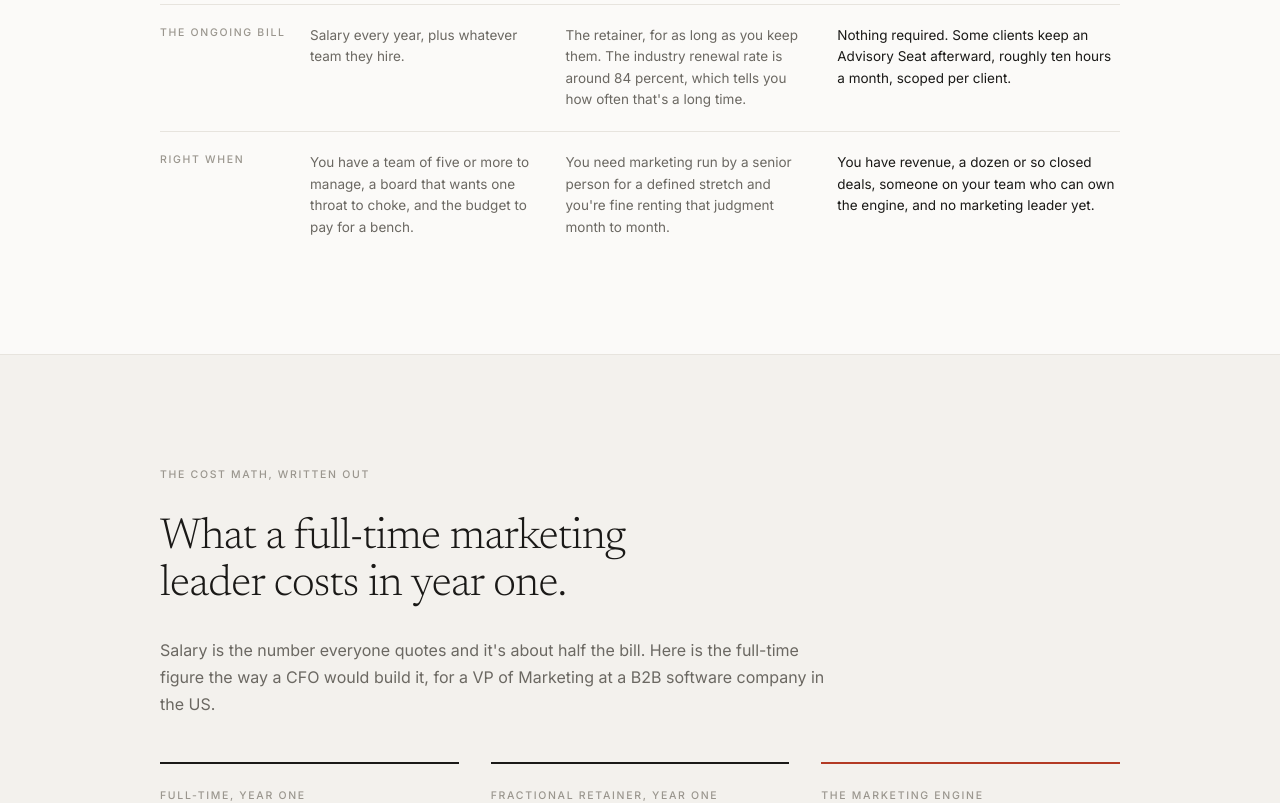
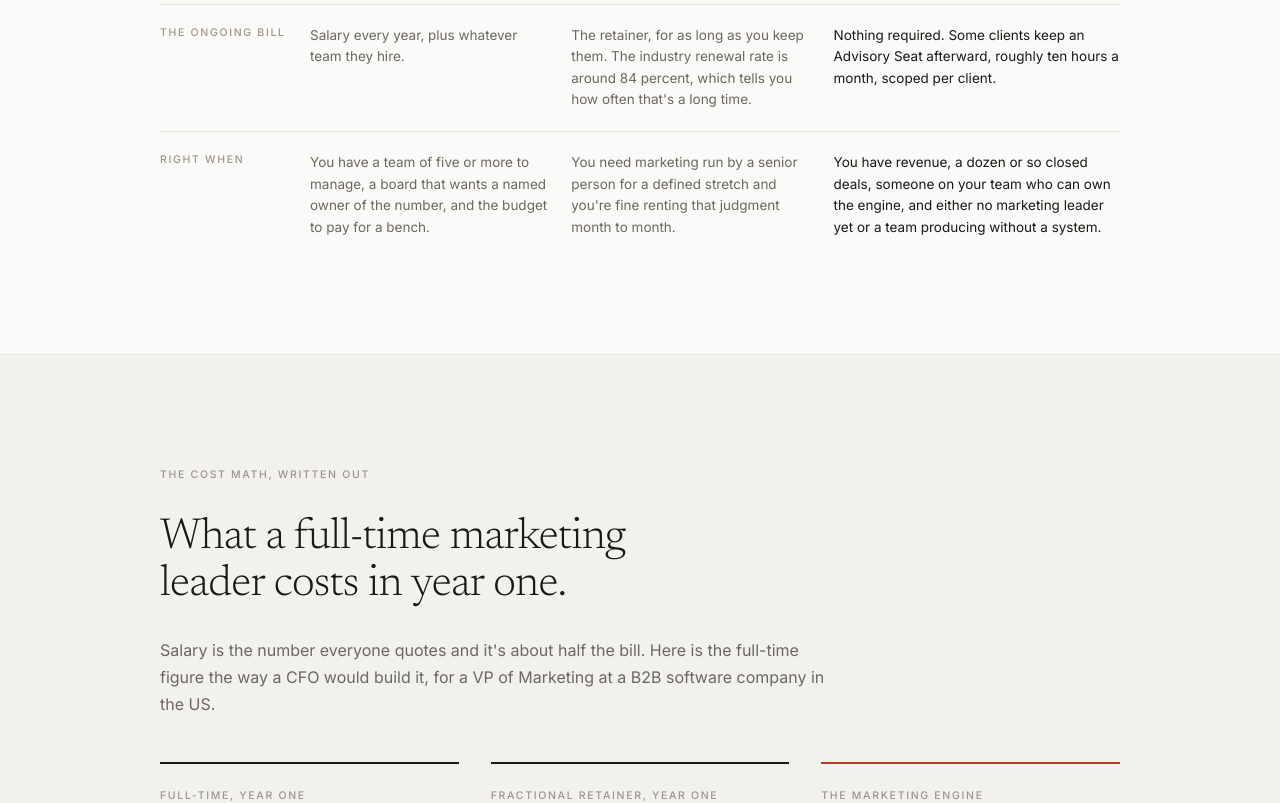
Before and after one commit to neelythomson/neelythomson-site, a Next.js app: page /fractional-cmo-vs-full-time in a window 1280 px wide. Shown: the part 1740-2543 px from the top of the page. Built offline with nearby package versions, Linux system fonts and the light colour scheme.

Commit message:
Comparison page: revenue range, no snark, team fit

```diff
--- a/src/app/fractional-cmo-vs-full-time/page.tsx
+++ b/src/app/fractional-cmo-vs-full-time/page.tsx
@@ -69,9 +69,9 @@ const rows = [
   },
   {
     k: "Right when",
-    ft: "You have a team of five or more to manage, a board that wants one throat to choke, and the budget to pay for a bench.",
+    ft: "You have a team of five or more to manage, a board that wants a named owner of the number, and the budget to pay for a bench.",
     fc: "You need marketing run by a senior person for a defined stretch and you're fine renting that judgment month to month.",
-    me: "You have revenue, a dozen or so closed deals, someone on your team who can own the engine, and no marketing leader yet.",
+    me: "You have revenue, a dozen or so closed deals, someone on your team who can own the engine, and either no marketing leader yet or a team producing without a system.",
   },
 ];
 
@@ -92,7 +92,7 @@ const fullTimeCases = [
 
 const fractionalCases = [
   {
-    t: "You're between $2M and $20M in revenue with no marketing leader",
+    t: "You're between $2M and $30M in revenue with no marketing leader",
     b: "There's a marketing manager or a small team, and nobody senior above them. The CEO is the de facto CMO. Marketing spend goes out the door every month without anyone able to say what it returned.",
   },
   {
```
